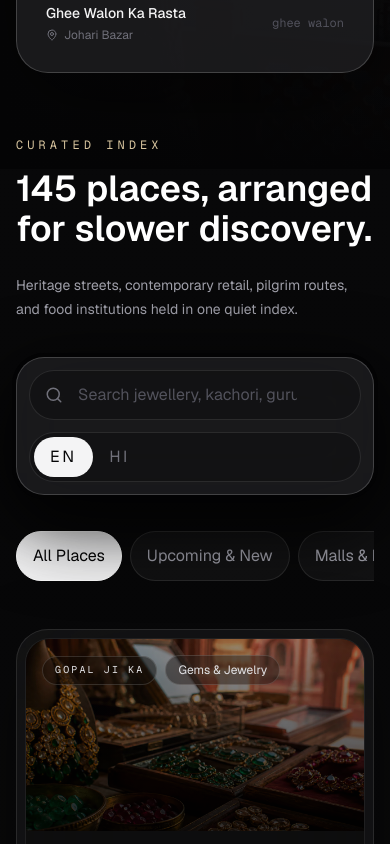
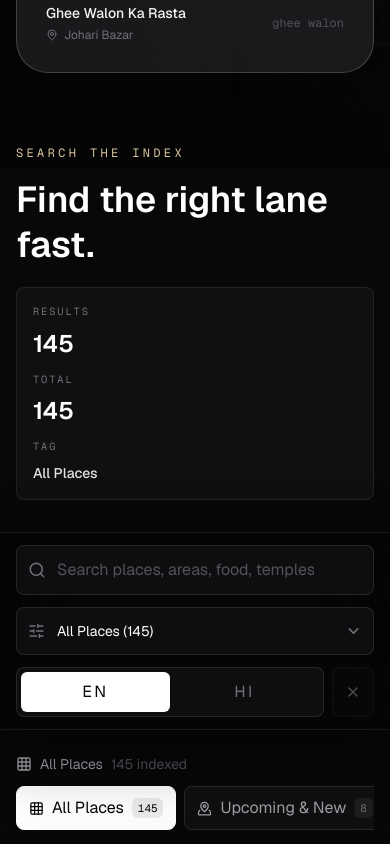
Before and after one commit to narendra-mathuriya/jaipur-parkota-guide, a Next.js app: page / in a window 390 px wide. Shown: the part 840-1684 px from the top of the page. Built offline with nearby package versions, Linux system fonts and the light colour scheme.

Commit message:
Add Android app wrapper and redesign directory navigation

```diff
--- a/app/globals.css
+++ b/app/globals.css
@@ -114,6 +114,24 @@ input:focus-visible {
   grid-auto-flow: dense;
 }
 
+.directory-scrollbar {
+  scrollbar-width: thin;
+  scrollbar-color: rgba(255, 255, 255, 0.22) transparent;
+}
+
+.directory-scrollbar::-webkit-scrollbar {
+  height: 6px;
+}
+
+.directory-scrollbar::-webkit-scrollbar-track {
+  background: transparent;
+}
+
+.directory-scrollbar::-webkit-scrollbar-thumb {
+  border-radius: 999px;
+  background: rgba(255, 255, 255, 0.2);
+}
+
 @media (min-width: 1024px) {
   .card-tall {
     min-height: 31rem;
--- /dev/null
+++ b/capacitor.config.ts
@@ -0,0 +1,9 @@
+import type { CapacitorConfig } from '@capacitor/cli';
+
+const config: CapacitorConfig = {
+  appId: 'com.jaipurexplorer.app',
+  appName: 'Jaipur Explorer',
+  webDir: 'out'
+};
+
+export default config;
--- a/components/DirectoryGrid.tsx
+++ b/components/DirectoryGrid.tsx
@@ -1,15 +1,61 @@
 "use client";
 
-import { Search, X } from "lucide-react";
+import {
+  Baby,
+  Car,
+  Castle,
+  ChevronDown,
+  Coffee,
+  Diamond,
+  Gem,
+  Grid3X3,
+  Landmark,
+  Languages,
+  MapPinned,
+  Palette,
+  Search,
+  Shirt,
+  ShoppingBag,
+  SlidersHorizontal,
+  Soup,
+  Trees,
+  Utensils,
+  X,
+  type LucideIcon
+} from "lucide-react";
 import { useMemo, useState } from "react";
 import { ListingCard } from "@/components/ListingCard";
 import type { DirectoryCategory } from "@/src/data/directory";
 import type { DirectoryListing } from "@/lib/directory";
 
 type Language = "hi" | "en";
+type CategoryCounts = Record<string, number>;
+
+const categoryIcons: Record<string, LucideIcon> = {
+  all: Grid3X3,
+  upcoming: MapPinned,
+  mall: ShoppingBag,
+  toddler: Baby,
+  parks: Trees,
+  temple: Landmark,
+  outskirts: Car,
+  cafe: Coffee,
+  streetfood: Utensils,
+  food: Soup,
+  sightseeing: Castle,
+  wedding: Gem,
+  textiles: Shirt,
+  jewelry: Diamond,
+  crafts: Palette,
+  general: SlidersHorizontal
+};
 
 function cleanCategoryLabel(value: string) {
   return value.replace(/^[^\p{L}\p{N}]+/u, "").trim();
+}
+
+function categoryLabel(category: DirectoryCategory, language: Language) {
+  return cleanCategoryLabel(language === "hi" ? category.hi : category.en);
 }
 
 function normalize(value: string) {
@@ -41,6 +87,21 @@ export function DirectoryGrid({
   const [query, setQuery] = useState("");
   const [category, setCategory] = useState("all");
   const [language, setLanguage] = useState<Language>("en");
+
+  const categoryCounts = useMemo<CategoryCounts>(() => {
+    return categories.reduce<CategoryCounts>((counts, item) => {
+      counts[item.id] =
+        item.id === "all"
+          ? listings.length
+          : listings.filter((listing) => listing.cats.includes(item.id)).length;
+
+      return counts;
+    }, {});
+  }, [categories, listings]);
+
+  const activeCategory =
+    categories.find((item) => item.id === category) ?? categories[0];
+  const ActiveIcon = categoryIcons[activeCategory?.id ?? "all"] ?? Grid3X3;
 
   const indexed = useMemo(
     () =>
@@ -84,35 +145,64 @@ export function DirectoryGrid({
     });
   }, [category, indexed, query]);
 
+  const hasFilters = query.trim().length > 0 || category !== "all";
+
+  function clearFilters() {
+    setQuery("");
+    setCategory("all");
+  }
+
   return (
     <section
       id="explore"
-      className="relative mx-auto max-w-7xl px-4 pb-24 pt-8 sm:px-6 lg:px-8"
+      className="relative mx-auto max-w-7xl px-4 pb-24 pt-10 sm:px-6 lg:px-8"
       aria-labelledby="directory-heading"
     >
-      <div className="mb-8 flex flex-col gap-6 lg:flex-row lg:items-end lg:justify-between">
+      <div className="mb-8 grid gap-5 lg:grid-cols-[minmax(0,1fr)_24rem] lg:items-end">
         <div>
-          <p className="font-mono text-xs tracking-[0.34em] text-gold uppercase">
-            Curated index
+          <p className="font-mono text-xs tracking-[0.28em] text-gold uppercase">
+            Search the index
           </p>
           <h2
             id="directory-heading"
-            className="mt-4 max-w-3xl text-4xl font-semibold text-white sm:text-6xl"
+            className="mt-4 max-w-3xl text-4xl font-semibold leading-tight text-white sm:text-6xl"
           >
-            {visible.length} places, arranged for slower discovery.
+            Find the right lane fast.
           </h2>
         </div>
-        <p className="max-w-sm text-sm leading-6 text-zinc-400">
-          Heritage streets, contemporary retail, pilgrim routes, and food
-          institutions held in one quiet index.
+        <div className="grid gap-3 rounded-lg border border-white/[0.08] bg-white/[0.035] p-4 sm:grid-cols-3">
+          <div>
+            <p className="font-mono text-[0.65rem] tracking-[0.18em] text-zinc-500 uppercase">
+              Results
+            </p>
+            <p className="mt-2 text-2xl font-semibold text-white">
+              {visible.length}
             </p>
           </div>
+          <div>
+            <p className="font-mono text-[0.65rem] tracking-[0.18em] text-zinc-500 uppercase">
+              Total
+            </p>
+            <p className="mt-2 text-2xl font-semibold text-white">
+              {listings.length}
+            </p>
+          </div>
+          <div>
+            <p className="font-mono text-[0.65rem] tracking-[0.18em] text-zinc-500 uppercase">
+              Tag
+            </p>
+            <p className="mt-2 truncate text-sm font-medium text-zinc-200">
+              {categoryLabel(activeCategory, language)}
+            </p>
+          </div>
+        </div>
+      </div>
 
-      <div className="sticky top-[5.75rem] z-40 -mx-1 mb-8 rounded-[2rem] bg-obsidian/92 p-1 shadow-[0_20px_70px_rgba(0,0,0,0.72)] backdrop-blur-2xl sm:top-24">
-        <div className="glass-panel-strong grid gap-3 rounded-[1.75rem] bg-[#0b0b0c]/92 p-3 lg:grid-cols-[1fr_auto] lg:items-center">
+      <div className="sticky top-[4.75rem] z-40 -mx-4 mb-6 border-y border-white/[0.08] bg-[#050506]/88 px-4 py-3 shadow-[0_22px_70px_rgba(0,0,0,0.48)] backdrop-blur-2xl sm:-mx-6 sm:px-6 lg:-mx-8 lg:px-8">
+        <div className="grid gap-3 lg:grid-cols-[minmax(0,1fr)_18rem_auto] lg:items-center">
           <div className="relative">
             <Search
-              className="pointer-events-none absolute left-4 top-1/2 -translate-y-1/2 text-zinc-500"
+              className="pointer-events-none absolute left-3 top-1/2 -translate-y-1/2 text-zinc-500"
               size={18}
               aria-hidden="true"
             />
@@ -120,14 +210,14 @@ export function DirectoryGrid({
               value={query}
               onChange={(event) => setQuery(event.target.value)}
               type="search"
-              placeholder="Search jewellery, kachori, gurudwara, parks..."
-              className="min-h-12 w-full rounded-full border border-white/10 bg-black/[0.24] py-3 pl-12 pr-12 text-sm text-white placeholder:text-zinc-600 transition focus:border-white/[0.24] focus:bg-black/[0.36] focus:outline-none"
+              placeholder="Search places, areas, food, temples, malls..."
+              className="min-h-12 w-full rounded-lg border border-white/[0.1] bg-white/[0.045] py-3 pl-10 pr-11 text-sm text-white placeholder:text-zinc-600 transition focus:border-white/[0.26] focus:bg-white/[0.075] focus:outline-none"
               aria-label="Search Jaipur directory"
             />
             {query ? (
               <button
                 type="button"
-                className="absolute right-2 top-1/2 grid min-h-10 min-w-10 -translate-y-1/2 place-items-center rounded-full text-zinc-400 transition hover:bg-white/[0.08] hover:text-white"
+                className="absolute right-1 top-1/2 grid min-h-10 min-w-10 -translate-y-1/2 place-items-center rounded-md text-zinc-500 transition hover:bg-white/[0.08] hover:text-white"
                 onClick={() => setQuery("")}
                 aria-label="Clear search"
               >
@@ -136,16 +226,50 @@ export function DirectoryGrid({
             ) : null}
           </div>
 
-          <div className="flex min-h-12 items-center rounded-full border border-white/10 bg-black/[0.24] p-1">
+          <div className="relative">
+            <label htmlFor="category-filter" className="sr-only">
+              Filter by tag
+            </label>
+            <SlidersHorizontal
+              className="pointer-events-none absolute left-3 top-1/2 -translate-y-1/2 text-zinc-500"
+              size={17}
+              aria-hidden="true"
+            />
+            <select
+              id="category-filter"
+              value={category}
+              onChange={(event) => setCategory(event.target.value)}
+              className="min-h-12 w-full appearance-none rounded-lg border border-white/[0.1] bg-white/[0.045] py-3 pl-10 pr-10 text-sm text-white transition focus:border-white/[0.26] focus:bg-white/[0.075] focus:outline-none"
+            >
+              {categories.map((item) => (
+                <option key={item.id} value={item.id} className="bg-[#050506]">
+                  {categoryLabel(item, language)} ({categoryCounts[item.id] ?? 0})
+                </option>
+              ))}
+            </select>
+            <ChevronDown
+              className="pointer-events-none absolute right-3 top-1/2 -translate-y-1/2 text-zinc-500"
+              size={17}
+              aria-hidden="true"
+            />
+          </div>
+
+          <div className="grid grid-cols-[1fr_auto] gap-2 lg:flex lg:items-center">
+            <div className="flex min-h-12 items-center rounded-lg border border-white/[0.1] bg-white/[0.045] p-1">
+              <Languages
+                className="mx-2 hidden text-zinc-500 sm:block"
+                size={16}
+                aria-hidden="true"
+              />
               {(["en", "hi"] as const).map((item) => (
                 <button
                   key={item}
                   type="button"
                   onClick={() => setLanguage(item)}
                   aria-pressed={language === item}
-                className={`min-h-10 rounded-full px-4 font-mono text-xs tracking-[0.18em] uppercase transition ${
+                  className={`min-h-10 flex-1 rounded-md px-3 font-mono text-xs tracking-[0.16em] uppercase transition lg:flex-none ${
                     language === item
-                    ? "bg-[#f4f4f5] !text-[#050506]"
+                      ? "bg-white !text-[#050506]"
                       : "text-zinc-500 hover:text-white"
                   }`}
                 >
@@ -153,25 +277,67 @@ export function DirectoryGrid({
                 </button>
               ))}
             </div>
+            <button
+              type="button"
+              onClick={clearFilters}
+              disabled={!hasFilters}
+              className="inline-flex min-h-12 items-center justify-center gap-2 rounded-lg border border-white/[0.1] bg-white/[0.045] px-3 text-sm font-medium text-zinc-300 transition hover:border-white/20 hover:bg-white/[0.08] hover:text-white disabled:cursor-not-allowed disabled:opacity-35"
+            >
+              <X size={16} aria-hidden="true" />
+              <span className="hidden sm:inline">Clear</span>
+            </button>
+          </div>
         </div>
       </div>
 
-      <div className="mb-10 flex gap-2 overflow-x-auto pb-2 [scrollbar-width:none]">
-        {categories.map((item) => (
+      <div className="mb-8">
+        <div className="mb-3 flex items-center justify-between gap-4">
+          <div className="inline-flex min-w-0 items-center gap-2 text-sm text-zinc-400">
+            <ActiveIcon size={16} aria-hidden="true" />
+            <span className="truncate">
+              {categoryLabel(activeCategory, language)}
+            </span>
+            <span className="shrink-0 text-zinc-600">
+              {categoryCounts[activeCategory.id] ?? visible.length} indexed
+            </span>
+          </div>
+          <p className="hidden text-sm text-zinc-500 sm:block">
+            {visible.length} matching places
+          </p>
+        </div>
+
+        <div className="directory-scrollbar flex gap-2 overflow-x-auto pb-2">
+          {categories.map((item) => {
+            const Icon = categoryIcons[item.id] ?? Grid3X3;
+            const selected = category === item.id;
+
+            return (
               <button
                 key={item.id}
                 type="button"
                 onClick={() => setCategory(item.id)}
-            aria-pressed={category === item.id}
-            className={`min-h-11 shrink-0 rounded-full border px-4 py-3 text-sm transition ${
-              category === item.id
-                ? "border-white bg-[#f4f4f5] !text-[#050506]"
-                : "border-white/10 bg-white/[0.045] text-zinc-400 hover:border-white/20 hover:text-white"
+                aria-pressed={selected}
+                className={`inline-flex min-h-11 shrink-0 items-center gap-2 rounded-lg border px-3 py-2 text-sm transition ${
+                  selected
+                    ? "border-white bg-white !text-[#050506]"
+                    : "border-white/[0.1] bg-white/[0.035] text-zinc-400 hover:border-white/20 hover:bg-white/[0.06] hover:text-white"
                 }`}
               >
-            {cleanCategoryLabel(language === "hi" ? item.hi : item.en)}
+                <Icon size={15} aria-hidden="true" />
+                <span>{categoryLabel(item, language)}</span>
+                <span
+                  className={`rounded-md px-1.5 py-0.5 font-mono text-[0.68rem] ${
+                    selected
+                      ? "bg-black/[0.08] text-[#050506]"
+                      : "bg-white/[0.06] text-zinc-500"
+                  }`}
+                >
+                  {categoryCounts[item.id] ?? 0}
+                </span>
               </button>
-        ))}
+            );
+          })}
+        </div>
       </div>
 
       {visible.length ? (
@@ -186,8 +352,20 @@ export function DirectoryGrid({
           ))}
         </div>
       ) : (
-        <div className="glass-panel rounded-[2rem] p-10 text-center text-zinc-400">
+        <div className="rounded-lg border border-white/[0.1] bg-white/[0.035] p-10 text-center">
+          <p className="text-lg font-semibold text-white">
             No matching places found.
+          </p>
+          <p className="mx-auto mt-3 max-w-md text-sm leading-6 text-zinc-500">
+            Try a shorter search or switch to another tag.
+          </p>
+          <button
+            type="button"
+            onClick={clearFilters}
+            className="mt-6 inline-flex min-h-11 items-center justify-center rounded-lg bg-white px-4 text-sm font-semibold !text-[#050506] transition hover:bg-zinc-200"
+          >
+            Reset search
+          </button>
         </div>
       )}
     </section>
--- a/components/SiteHeader.tsx
+++ b/components/SiteHeader.tsx
@@ -1,38 +1,52 @@
 "use client";
 
-import { Menu, Search, X } from "lucide-react";
+import {
+  BookOpenText,
+  Compass,
+  HelpCircle,
+  Menu,
+  Search,
+  X
+} from "lucide-react";
 import { useState } from "react";
 
 const navItems = [
-  ["Directory", "#explore"],
-  ["Editorial", "#editorial"],
-  ["FAQ", "#faq"]
+  ["Explore", "#explore", Compass],
+  ["Notes", "#editorial", BookOpenText],
+  ["FAQ", "#faq", HelpCircle]
 ] as const;
 
 export function SiteHeader() {
   const [open, setOpen] = useState(false);
 
   return (
-    <header className="fixed inset-x-0 top-0 z-50 px-3 pt-3 sm:px-5">
-      <div className="glass-panel mx-auto flex h-16 max-w-7xl items-center justify-between rounded-full px-4 sm:px-5">
+    <header className="fixed inset-x-0 top-0 z-50 border-b border-white/[0.08] bg-[#050506]/78 px-3 py-3 backdrop-blur-2xl sm:px-5">
+      <div className="mx-auto flex h-12 max-w-7xl items-center justify-between gap-3">
         <a
           href="#top"
-          className="flex min-h-11 items-center gap-3"
+          className="group flex min-h-11 min-w-0 items-center gap-3"
           aria-label="Jaipur Explorer home"
+          onClick={() => setOpen(false)}
         >
-          <span className="h-2.5 w-2.5 rounded-full bg-gold shadow-[0_0_26px_rgba(216,197,159,0.8)]" />
-          <span className="text-sm font-semibold tracking-[0.22em] text-silver uppercase">
+          <span className="grid h-9 w-9 shrink-0 place-items-center rounded-lg border border-white/10 bg-white/[0.06] text-sm font-semibold text-white transition group-hover:border-white/20 group-hover:bg-white/[0.1]">
+            JE
+          </span>
+          <span className="truncate text-sm font-semibold tracking-[0.08em] text-white uppercase">
             Jaipur Explorer
           </span>
         </a>
 
-        <nav className="hidden items-center gap-1 md:flex" aria-label="Primary">
-          {navItems.map(([label, href]) => (
+        <nav
+          className="hidden items-center gap-1 rounded-lg border border-white/[0.08] bg-white/[0.035] p-1 md:flex"
+          aria-label="Primary"
+        >
+          {navItems.map(([label, href, Icon]) => (
             <a
               key={label}
               href={href}
-              className="min-h-11 rounded-full px-4 py-3 text-sm text-zinc-300 transition hover:bg-white/[0.08] hover:text-white"
+              className="inline-flex min-h-10 items-center gap-2 rounded-md px-3 py-2 text-sm text-zinc-400 transition hover:bg-white/[0.08] hover:text-white"
             >
+              <Icon size={15} aria-hidden="true" />
               {label}
             </a>
           ))}
@@ -40,38 +54,51 @@ export function SiteHeader() {
 
         <a
           href="#explore"
-          className="hidden min-h-11 items-center gap-2 rounded-full border border-white/10 bg-white/[0.08] px-4 py-3 text-sm font-medium text-white transition hover:bg-white/[0.14] md:inline-flex"
+          className="hidden min-h-10 items-center gap-2 rounded-lg border border-white/10 bg-white px-3 py-2 text-sm font-semibold !text-[#050506] transition hover:bg-zinc-200 md:inline-flex"
         >
           <Search size={16} aria-hidden="true" />
-          Explore
+          Search
         </a>
 
         <button
           type="button"
-          className="grid min-h-11 min-w-11 place-items-center rounded-full border border-white/10 bg-white/[0.08] text-white md:hidden"
+          className="grid min-h-11 min-w-11 place-items-center rounded-lg border border-white/10 bg-white/[0.06] text-white md:hidden"
           aria-label="Toggle navigation"
           aria-expanded={open}
           onClick={() => setOpen((value) => !value)}
         >
-          {open ? <X size={19} aria-hidden="true" /> : <Menu size={19} aria-hidden="true" />}
+          {open ? (
+            <X size={19} aria-hidden="true" />
+          ) : (
+            <Menu size={19} aria-hidden="true" />
+          )}
         </button>
       </div>
 
       {open ? (
         <nav
-          className="glass-panel mx-auto mt-2 grid max-w-7xl gap-1 rounded-[2rem] p-3 md:hidden"
+          className="mx-auto mt-3 grid max-w-7xl gap-2 rounded-lg border border-white/[0.08] bg-[#0a0a0b]/96 p-2 shadow-[0_24px_80px_rgba(0,0,0,0.5)] md:hidden"
           aria-label="Mobile navigation"
         >
-          {navItems.map(([label, href]) => (
+          {navItems.map(([label, href, Icon]) => (
             <a
               key={label}
               href={href}
-              className="min-h-11 rounded-full px-5 py-3 text-sm text-zinc-200 transition active:bg-white/10"
+              className="inline-flex min-h-12 items-center gap-3 rounded-md px-3 py-3 text-sm text-zinc-200 transition active:bg-white/10"
               onClick={() => setOpen(false)}
             >
+              <Icon size={17} aria-hidden="true" />
               {label}
             </a>
           ))}
+          <a
+            href="#explore"
+            className="mt-1 inline-flex min-h-12 items-center justify-center gap-2 rounded-md bg-white px-3 py-3 text-sm font-semibold !text-[#050506]"
+            onClick={() => setOpen(false)}
+          >
+            <Search size={17} aria-hidden="true" />
+            Search directory
+          </a>
         </nav>
       ) : null}
     </header>
--- a/eslint.config.mjs
+++ b/eslint.config.mjs
@@ -1,5 +1,10 @@
 import nextVitals from "eslint-config-next/core-web-vitals";
 
-const eslintConfig = [...nextVitals];
+const eslintConfig = [
+  {
+    ignores: ["android/app/src/main/assets/public/**", "out/**"]
+  },
+  ...nextVitals
+];
 
 export default eslintConfig;
--- a/package.json
+++ b/package.json
@@ -6,6 +6,9 @@
   "scripts": {
     "dev": "next dev",
     "build": "next build",
+    "android:sync": "npm run build && cap sync android",
+    "android:open": "cap open android",
+    "android:build": "npm run android:sync && cd android && ./gradlew assembleDebug",
     "start": "next start",
     "images:listings": "node scripts/generate-listing-images.mjs",
     "images:verify": "node scripts/verify-listing-images.mjs",
@@ -13,6 +16,7 @@
     "typecheck": "tsc --noEmit"
   },
   "dependencies": {
+    "@capacitor/core": "^8.5.0",
     "lenis": "^1.3.26",
     "lucide-react": "latest",
     "motion": "^13.1.0",
@@ -21,6 +25,8 @@
     "react-dom": "latest"
   },
   "devDependencies": {
+    "@capacitor/android": "^8.5.0",
+    "@capacitor/cli": "^8.5.0",
     "@tailwindcss/postcss": "^4.3.3",
     "@types/node": "latest",
     "@types/react": "latest",
```
Also changed, not shown: 55 other files (tests, documents, lock files or other folders). Lines whose indentation alone changed are shown as unchanged.
